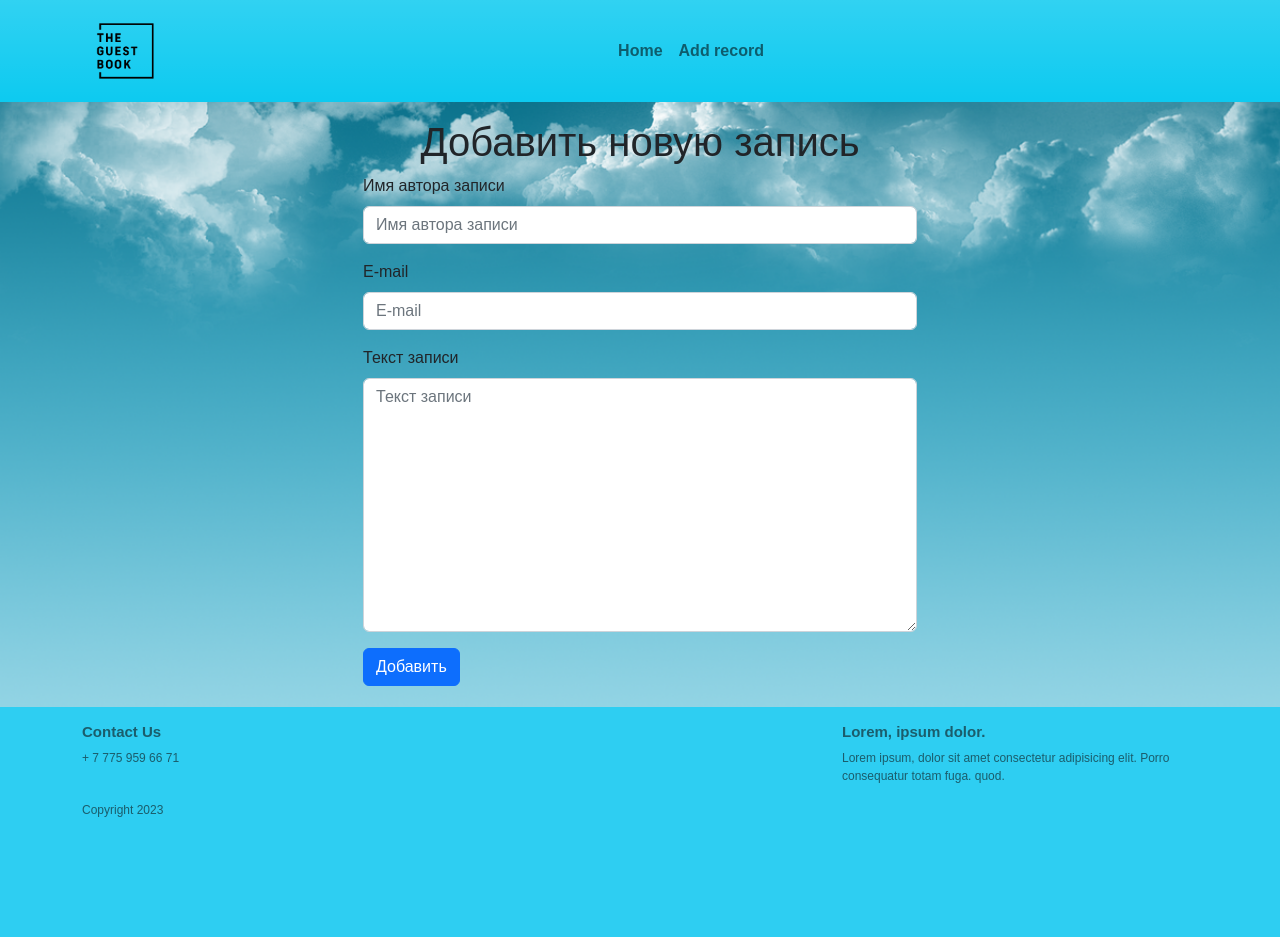
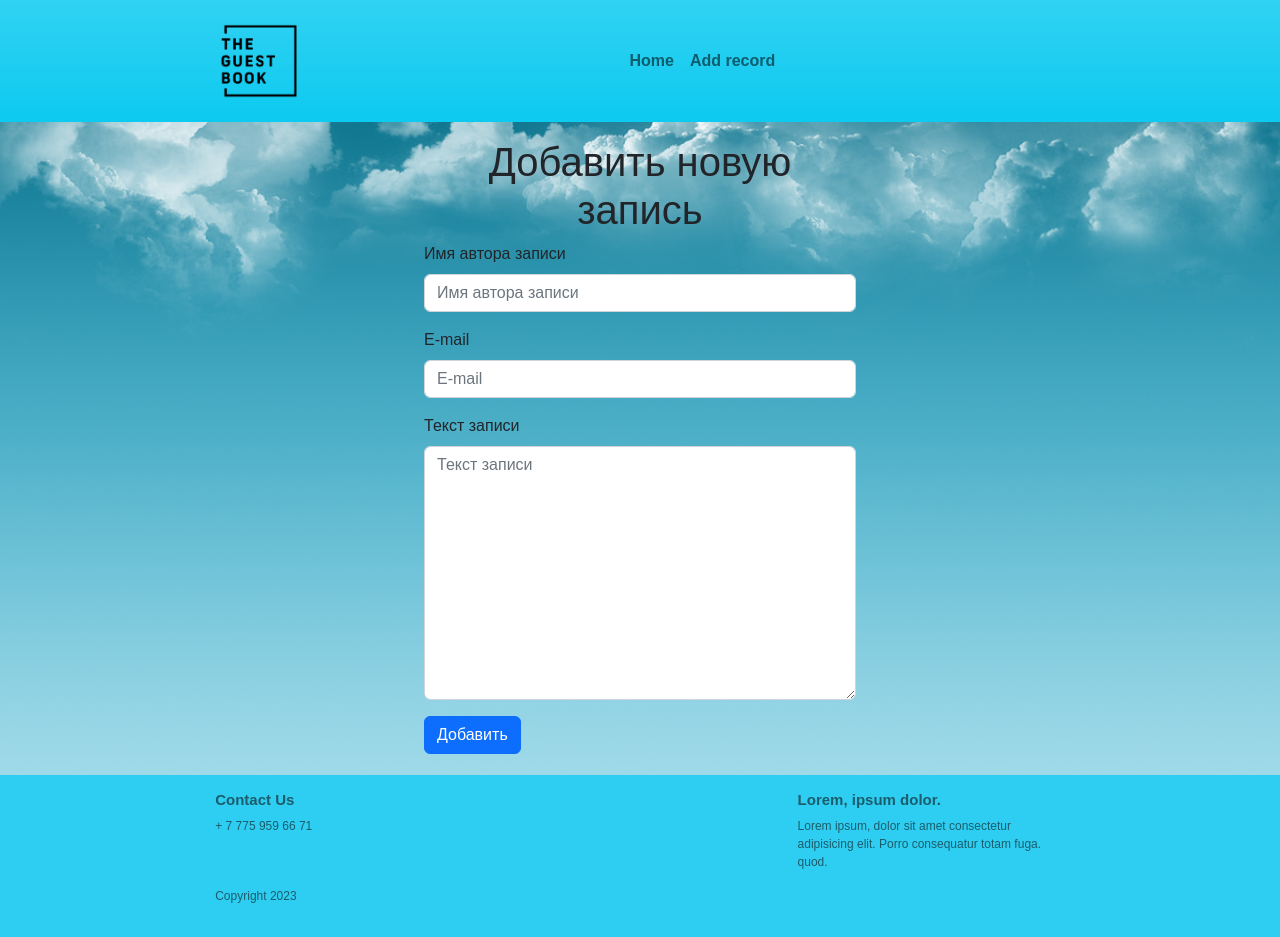
Before and after one commit to ValentinKim531/controlwork_7_valentin_kim, a Django app: page /guestbook/add in a window 1280 px wide. Before the commit the page ends 817 px from the top, so only its background shows below. Run offline with Django 4.2, Linux system fonts and the light colour scheme; some libraries are stand-ins or nearby versions.

Commit message:
доработка стилей CSS

```diff
--- a/static/css/style.css
+++ b/static/css/style.css
@@ -29,6 +29,7 @@ body {
 
 .container {
     margin: 0 auto;
+    width: 70%;
 }
 
 .title {
@@ -46,8 +47,8 @@ a {
 }
 
 img {
-    height: 70px;
-    width: 70px;
+    height: 90px;
+    width: 90x;
 }
 
 .font-size {
```
